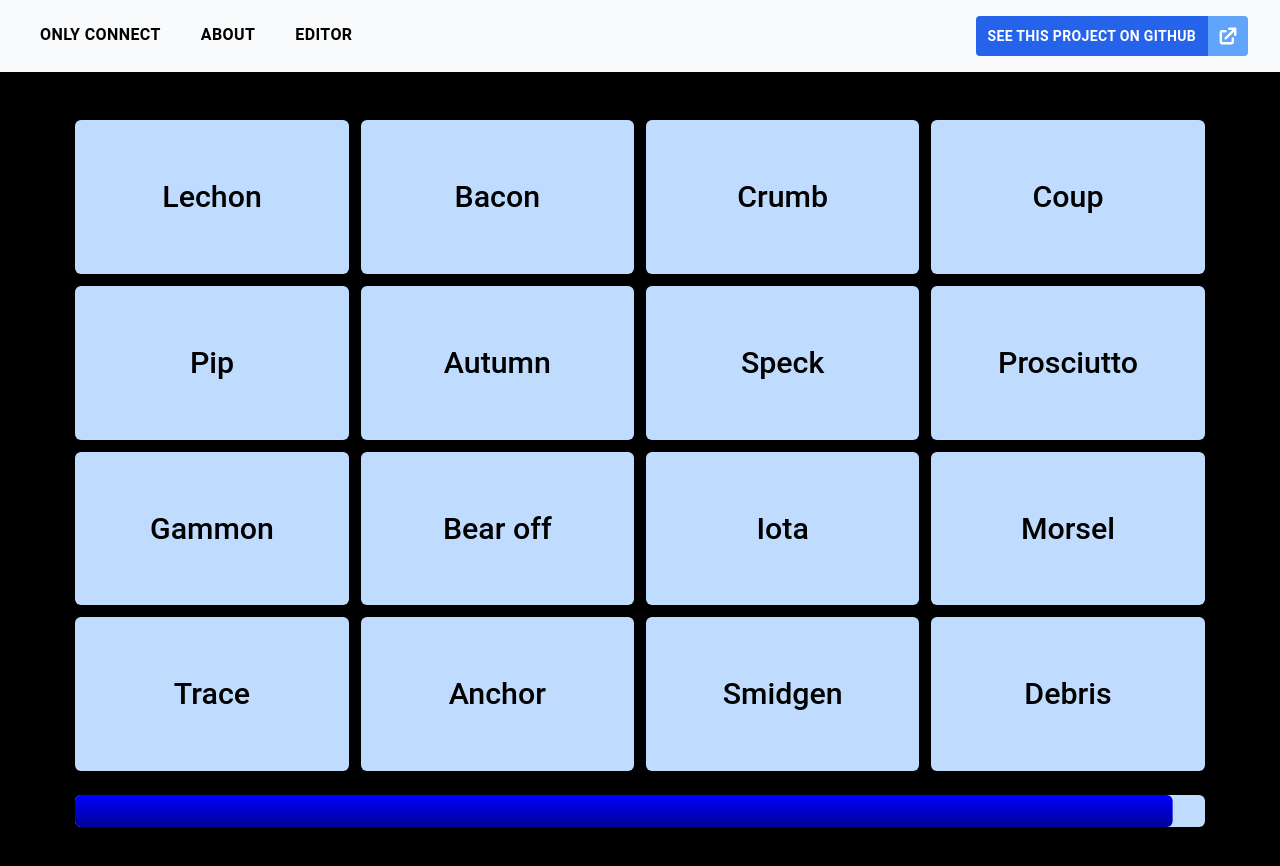
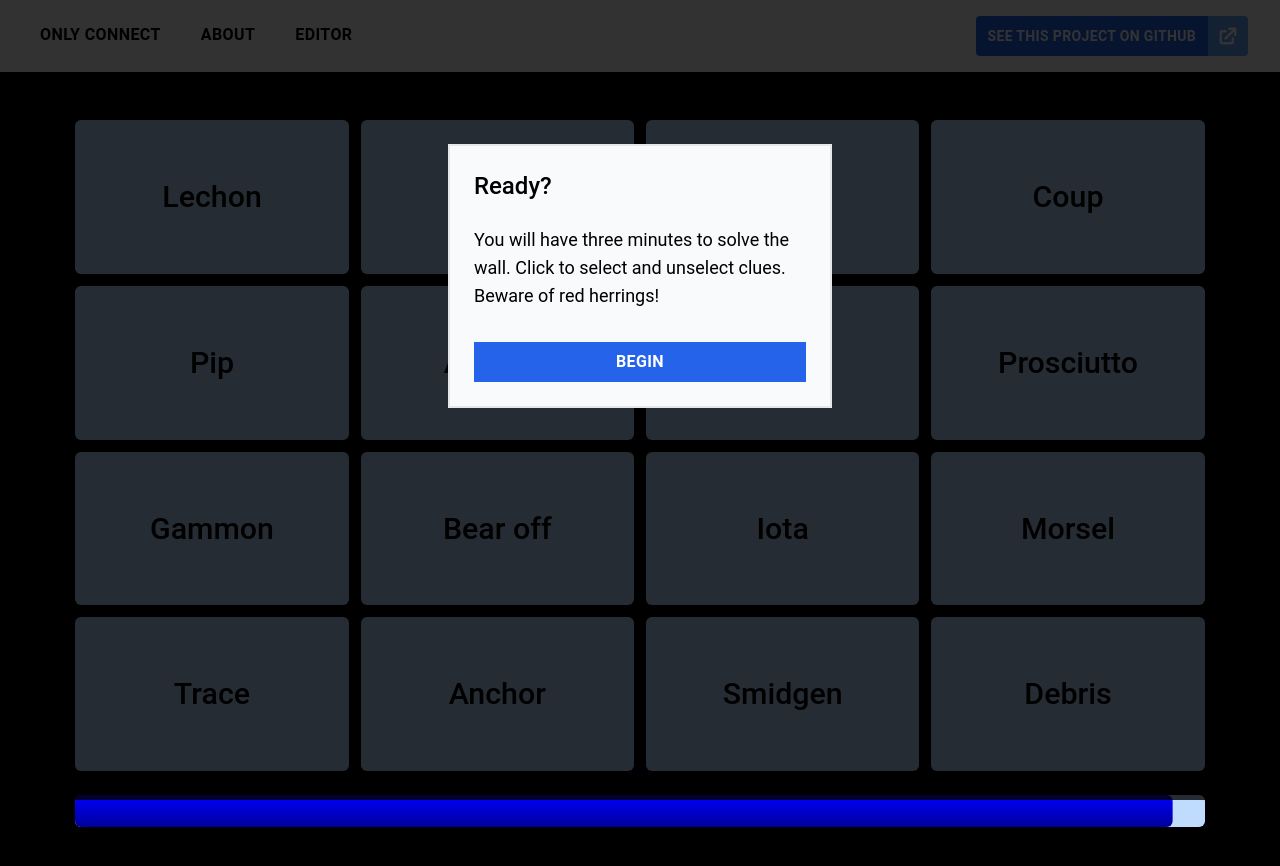
Before and after one commit to emordonez/connecting-wall, a Vue app: page /wall/1 in a window 1280 px wide. Shown: the top 866 px of the page. Built offline with nearby package versions, Linux system fonts and the light colour scheme; what tailwind-heropatterns, tailwindcss-debug-screens would draw is missing.

Commit message:
added Modal component with toggle function

```diff
--- /dev/null
+++ b/src/components/Modal.vue
@@ -0,0 +1,36 @@
+<template>
+  <div class="fixed z-10 inset-0 overflow-y-auto h-screen w-screen bg-black bg-opacity-80">
+    <div class="flex flex-col w-96 max-w-screen p-6 border-2 my-36 mx-auto bg-gray-50">
+      <h1 class="pb-6 font-medium text-2xl">
+        {{ title }}
+      </h1>
+      <p class="pb-8 text-lg">
+        {{ content }}
+      </p>
+      <button
+        class="block px-3 py-2 bg-blue-600 text-white
+          font-semibold tracking-wide uppercase
+          hover:bg-blue-900"
+        @click="toggle"
+      >
+        {{ buttonText }}
+      </button>
+    </div>
+  </div>
+</template>
+
+<script>
+export default {
+  props: {
+    title: String,
+    content: String,
+    buttonText: String
+  },
+  emits: ['toggleModal'],
+  methods: {
+    toggle () {
+      this.$emit('toggleModal')
+    }
+  }
+}
+</script>
--- a/src/views/Wall.vue
+++ b/src/views/Wall.vue
@@ -1,5 +1,17 @@
 <template>
-  <div class="max-w-screen-xl bg-hero-floating-cogs">
+  <div
+    class="max-w-screen-xl bg-hero-floating-cogs"
+  >
+    <Modal
+      v-if="!completed && showModal"
+      :title="'Ready?'"
+      :content="'You will have three minutes to solve the wall. ' +
+        'Click to select and unselect clues. ' +
+        'Beware of red herrings!'
+      "
+      :buttonText="'Begin'"
+      @toggleModal="toggleModal"
+    />
     <div class="flex flex-col w-11/12 py-3 mx-auto sm:py-6">
       <ConnectingWall :completed="completed" :groups="groups" @solvedWall="solvedWall" />
       <h2 v-if="completed" class="my-6 text-white text-2xl text-center">
@@ -13,6 +25,7 @@
 <script>
 import data from '@/assets/data.json'
 import ConnectingWall from '@/components/ConnectingWall.vue'
+import Modal from '@/components/Modal.vue'
 import Timer from '@/components/Timer.vue'
 
 export default {
@@ -21,11 +34,13 @@ export default {
   },
   components: {
     ConnectingWall,
+    Modal,
     Timer
   },
   data () {
     return {
-      completed: false
+      completed: false,
+      showModal: true
     }
   },
   beforeRouteLeave (to, from, next) {
@@ -76,6 +91,9 @@ export default {
   methods: {
     solvedWall (isSolved) {
       this.completed = isSolved
+    },
+    toggleModal () {
+      this.showModal = !this.showModal
     }
   },
   watch: {
@@ -89,3 +107,12 @@ export default {
   }
 }
 </script>
+
+<style scoped>
+.open > * {
+  filter: blur(8px);
+}
+.closed > * {
+  filter: none;
+}
+</style>
```
